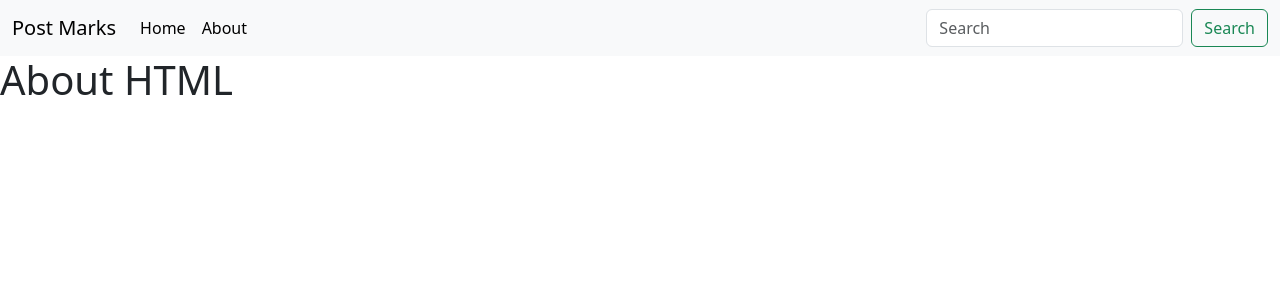
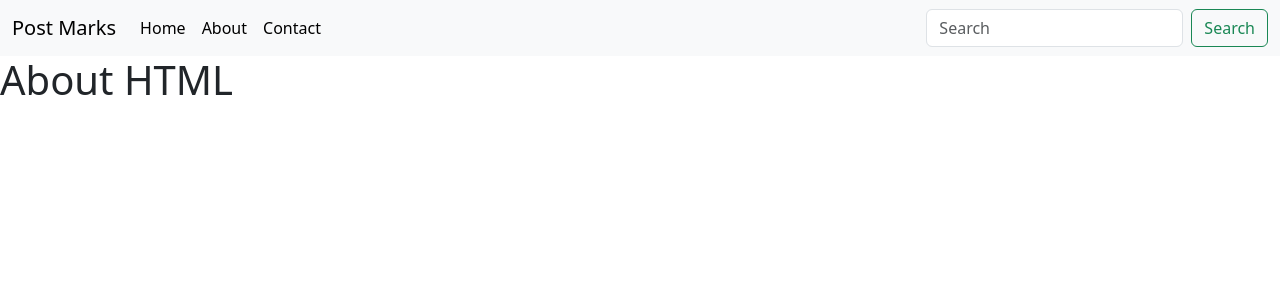
Before and after one commit to TiKaTiiK/PostMarks, a Django app: page /about/ in a window 1280 px wide. Shown: the top 300 px of the page. Run offline with Django 5.2, Linux system fonts and the light colour scheme.

Commit message:
Many2Many: Task 9

```diff
--- a/base/urls.py
+++ b/base/urls.py
@@ -4,5 +4,6 @@ from . import views
 urlpatterns = [
     path('', views.home, name='home'),
     path('about/', views.about, name='about'),
+    path('contact/', views.contact, name='contact'),
     path('profile/<str:st>/', views.profile, name='profile')
 ]
--- a/base/views.py
+++ b/base/views.py
@@ -14,6 +14,8 @@ def home(request):
 def about(request):
     return render(request, 'base/about.html')
 
+def contact(request):
+    return render(request, 'base/contact.html')
 
 def profile(request, st):
     user = User.objects.get(id=int(st))
--- a/templates/navbar.html
+++ b/templates/navbar.html
@@ -11,6 +11,9 @@
                 </li>
                 <li class="nav-item">
                   <a class="nav-link active" aria-current="page" href="{% url 'about' %}">About</a>
+                </li>
+                <li class="nav-item">
+                  <a class="nav-link active" aria-current="page" href="{% url 'contact' %}">Contact</a>
                 </li>
 
                 {% if request.user.is_authenticated %}
```
Also changed, not shown: base/templates/base/contact.html (added, +7 -0 lines).
